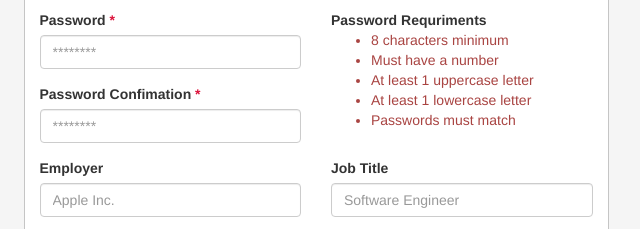
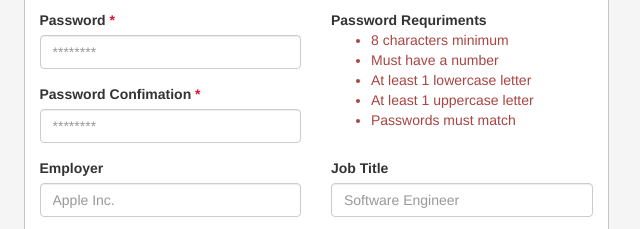
Before and after one commit to mjorquera/udacity-nanodegree-project1, a plain HTML site: page signup.html in a window 1280 px wide. Shown: the part 316-545 px from the top of the page, 324-964 px from the left. Drawn offline with Linux system fonts and the light colour scheme.

Commit message:
fix: swap between requirements of pass upper and lower case letters

```diff
--- a/signup.html
+++ b/signup.html
@@ -75,8 +75,8 @@
                         <ul class="text-danger">
                             <li id="pass-req1">8 characters minimum</li>
                             <li id="pass-req2">Must have a number</li>
-                            <li id="pass-req3">At least 1 uppercase letter</li>
-                            <li id="pass-req4">At least 1 lowercase letter</li>
+                            <li id="pass-req3">At least 1 lowercase letter</li>
+                            <li id="pass-req4">At least 1 uppercase letter</li>
                             <li id="pass-req5">Passwords must match</li>
                         </ul>
                     </div>
```
